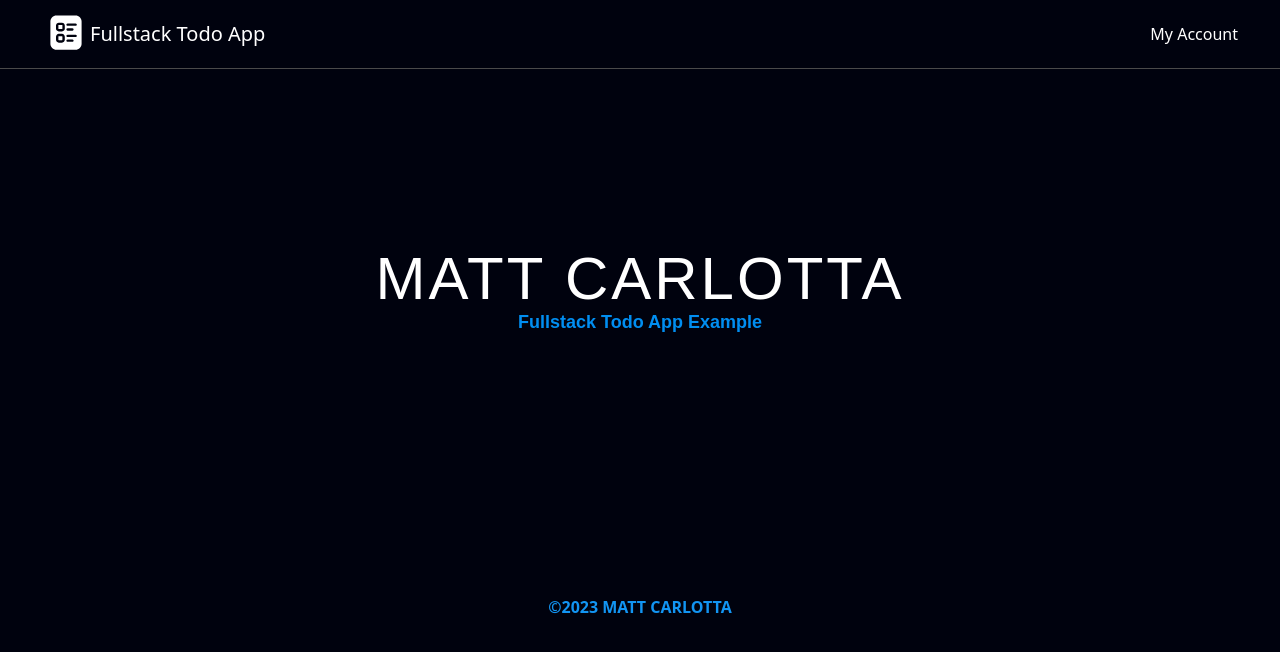
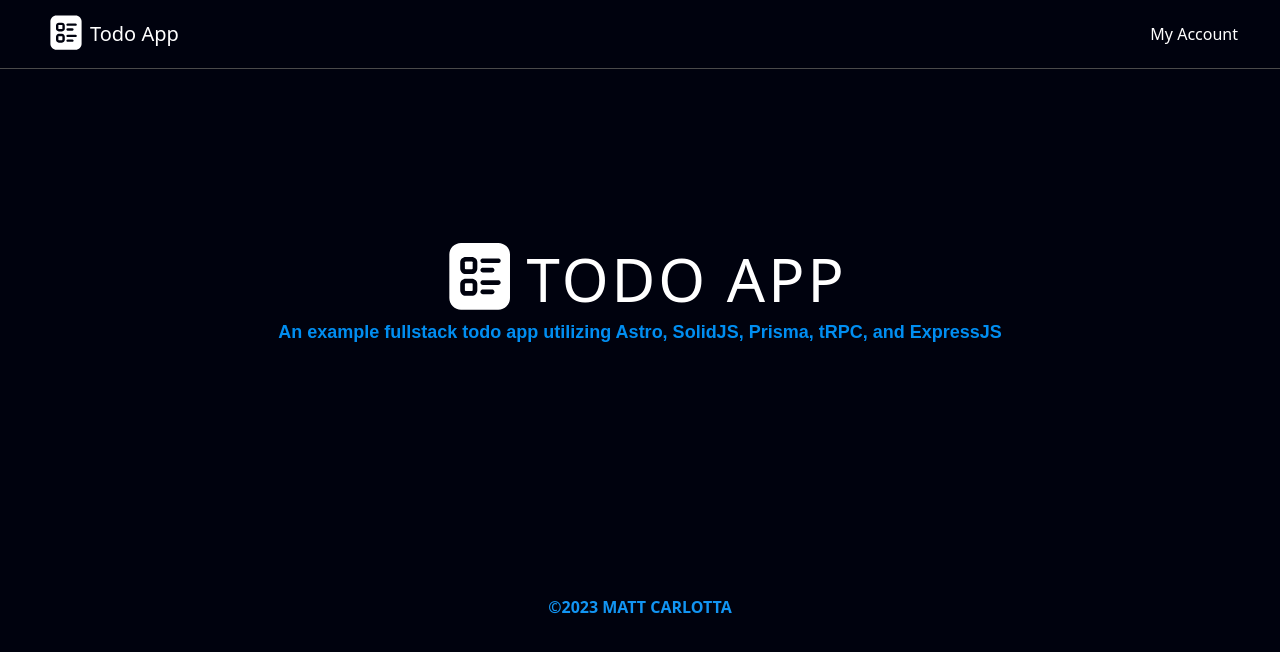
Before and after one commit to mattcarlotta/fullstack-todo-example, an Astro site in the folder client/: page / in a window 1280 px wide. Built offline with nearby package versions, Linux system fonts and the light colour scheme; Astro itself is replaced by a stand-in of ours.

Commit message:
chore: change landing page text

```diff
--- a/client/src/layouts/main.astro
+++ b/client/src/layouts/main.astro
@@ -56,7 +56,7 @@ const documentType = type || 'website'
       <div class="flex-1">
         <Link className="flex max-w-max items-center px-2 text-white" href="/">
           <LogoIcon className="h-12 w-12" />
-          <p class="text-xl">Fullstack Todo App</p>
+          <p class="text-xl">Todo App</p>
         </Link>
       </div>
       <Link className="p-2 text-white text-md" href="/todo">My Account</Link>
--- a/client/src/pages/index.astro
+++ b/client/src/pages/index.astro
@@ -1,14 +1,16 @@
 ---
+import LogoIcon from '../icons/LogoIcon.astro';
 import MainLayout from '../layouts/main.astro';
 ---
 
 <MainLayout title="Todo FullStack Example">
     <section class="h-[60%] flex justify-center items-center flex-col">
-        <h1 class="blue-text-shadow font-stylized text-[2rem] uppercase leading-none tracking-wider text-white sm:text-5xl">
-            Matt Carlotta
+        <h1 class="flex items-center text-white">
+            <LogoIcon className="h-[80px]" />
+            <span class="text-[2rem] uppercase leading-none tracking-wider sm:text-5xl">Todo App</span>
         </h1>
         <h2 class="font-stylized text-base font-bold text-primary sm:text-lg">
-            Fullstack Todo App Example
+            An example fullstack todo app utilizing Astro, SolidJS, Prisma, tRPC, and ExpressJS
         </h2>
     </section>
 </MainLayout>
```
